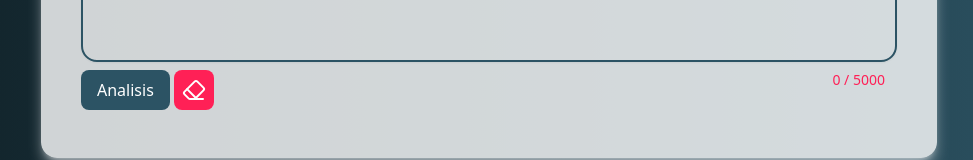
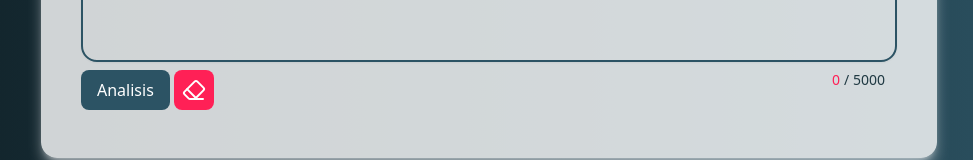
Before and after one commit to BarzDev/demo-frontend-ML, a React (Vite) app: page / in a window 1280 px wide. Shown: the part 1820-1980 px from the top of the page, without its empty margins (151-1124 px from the left). Built offline with nearby package versions, Linux system fonts and the light colour scheme; no server answers.

Commit message:
fix: color text count

```diff
--- a/src/ui/components/TextArea.jsx
+++ b/src/ui/components/TextArea.jsx
@@ -63,11 +63,14 @@ export const TextAreaComponent = ({
           </div>
         </div>
 
-        <span
-          className={`text-sm me-3 mt-2
-            ${text.length < 400 ? "text-rose-500" : " text-green-500"}`}
-        >
-          {text.length} / {maxChar}
+        <span className="text-sm me-3 mt-2 flex">
+          <p
+            className={`pe-1 ${text.length < 400 ? "text-rose-500" : " text-(--primary)"}`}
+          >
+            {text.length}
+          </p>
+
+          <p className="text-(--primary)">/ {maxChar}</p>
         </span>
       </div>
     </div>
```
